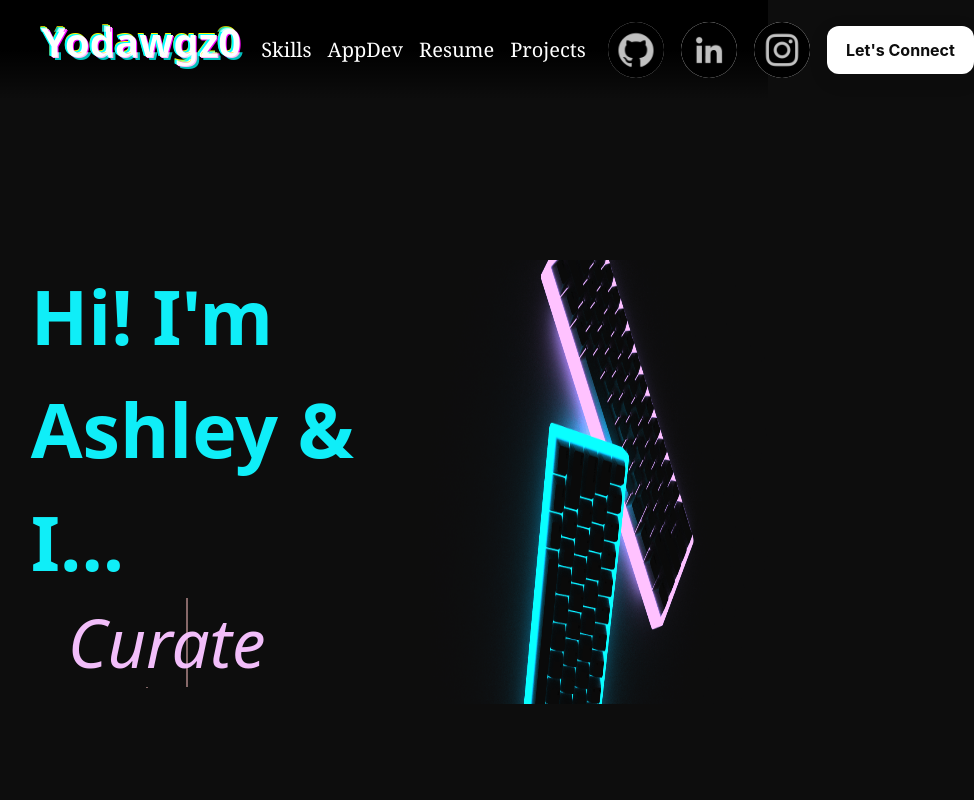
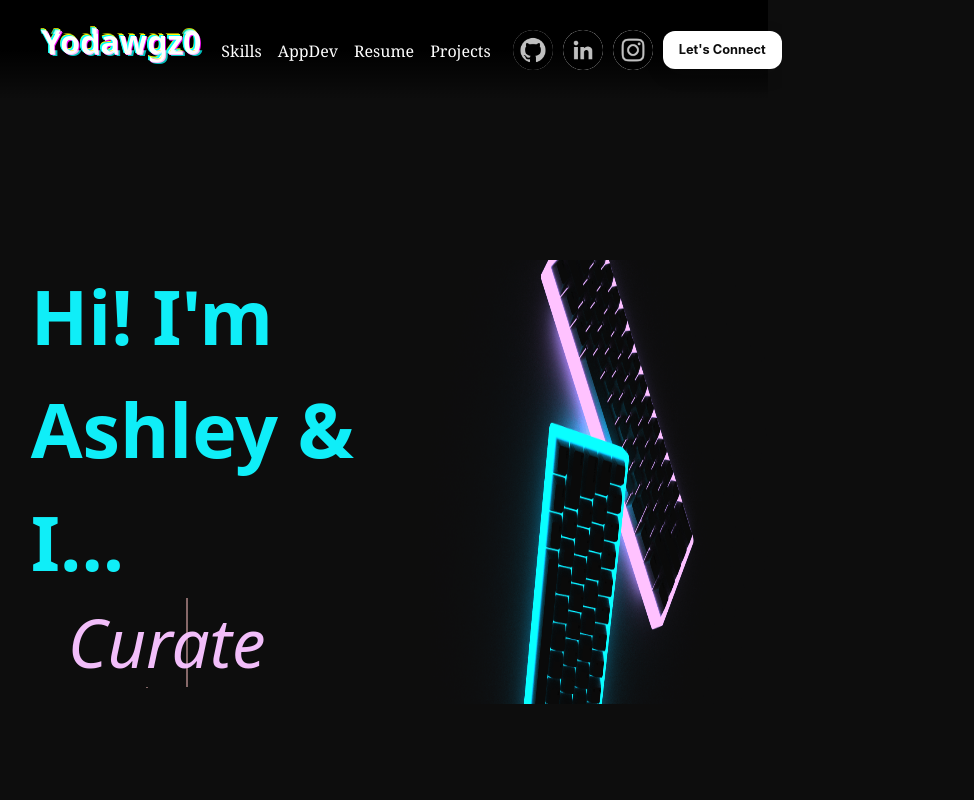
Before and after one commit to Yodawgz0/yodawgz0.github.io, a React (Create React App) app: page / in a window 768 px wide. Shown: the top 800 px of the page, 974 px wide, since content can reach past the window. Built offline with nearby package versions, Linux system fonts and the light colour scheme.

Commit message:
mid screen nav css

```diff
--- a/package.json
+++ b/package.json
@@ -1,7 +1,7 @@
 {
   "homepage": "https://yodawgz0.github.io/",
   "name": "yodawgz0",
-  "version": "0.4",
+  "version": "0.9",
   "private": true,
   "dependencies": {
     "@emailjs/browser": "^3.10.0",
--- a/src/Styles/NavigationBarstyle.scss
+++ b/src/Styles/NavigationBarstyle.scss
@@ -13,14 +13,6 @@
   &__mainPanel {
     align-items: center;
     margin-right: 2ch;
-  }
-  &__mainLogo {
-    color: white !important;
-    font-size: 2em;
-    font-weight: 700;
-    text-align: center;
-    text-decoration: none;
-    margin-left: 2ch;
   }
 }
 .social-icon-panel {
@@ -61,8 +53,6 @@
   font-weight: 700;
   justify-content: center;
   line-height: 1;
-  margin: 0;
-  outline: none;
   padding: 1rem 1.2rem;
   text-align: center;
   text-decoration: none;
@@ -77,3 +67,21 @@
 .contact-us:hover {
   box-shadow: #06baf6 0 0 0 3px, transparent 0 0 0 0;
 }
+@media screen and (min-width: 480px) and (max-width: 1000px) {
+  .NavbarMain {
+    .social-icon-panel {
+      &__icon {
+        width: 2.5em;
+        height: 2.5em;
+        margin-right: 10px;
+      }
+    }
+    .navbarlink {
+      font-size: 1rem !important;
+    }
+  }
+  .contact-us {
+    padding: 0.8rem 1rem;
+    font-size: 0.8rem;
+  }
+}
--- a/src/Styles/coolGlitch.scss
+++ b/src/Styles/coolGlitch.scss
@@ -62,3 +62,11 @@
     }
   }
 }
+
+@media screen and (min-width: 480px) and (max-width: 1000px) {
+  .container {
+    .glitch {
+      font-size: 2rem;
+    }
+  }
+}
--- a/src/components/NavigationBar.tsx
+++ b/src/components/NavigationBar.tsx
@@ -113,14 +113,10 @@ export const NavigationBar = ({ activeLinkSet, activeLinkValue }: Props) => {
         {["Skills", "AppDev", "Resume", "Projects"].map((pageLink, index) => (
           <Nav.Link
             key={index}
-            className={
-              activeLinkValue === "pageLink"
-                ? "acitveNavbarLink"
-                : "text-white  navbarlink"
-            }
+            className={activeLinkValue === pageLink ? "acitveNavbarLink" : ""}
             onClick={() => activeLinkSet(pageLink)}
           >
-            <span className="h5">
+            <span className="text-white navbarlink">
               {pageLink.slice(0, 1).toUpperCase() + pageLink.slice(1)}
             </span>
           </Nav.Link>
--- a/src/features/AppTab.tsx
+++ b/src/features/AppTab.tsx
@@ -18,6 +18,7 @@ const AppTab = () => {
         className="AppTabContainer__GithubLink"
         href="https://github.com/Yodawgz0/All-Manager"
         target="_blank"
+        rel="noreferrer"
       >
         <FontAwesomeIcon icon={faLink} />
         All Manager
```
Also changed, not shown: 1 other file (tests, documents, lock files or other folders).
